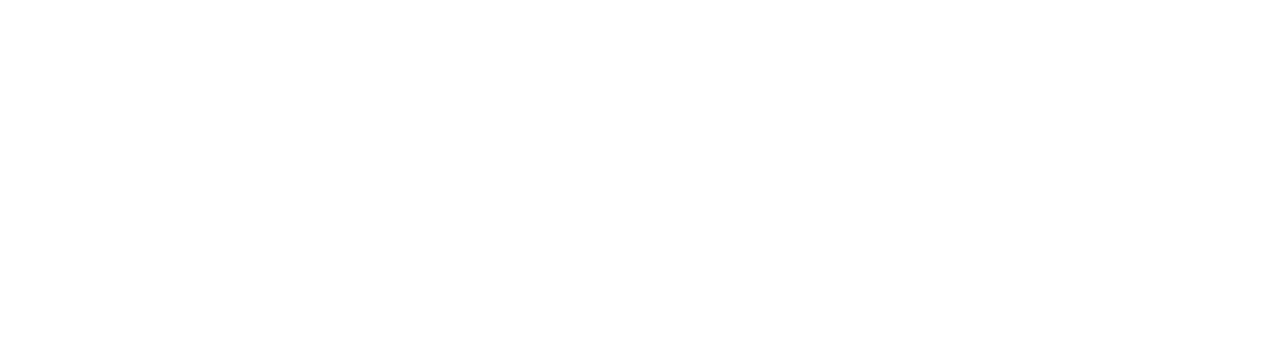
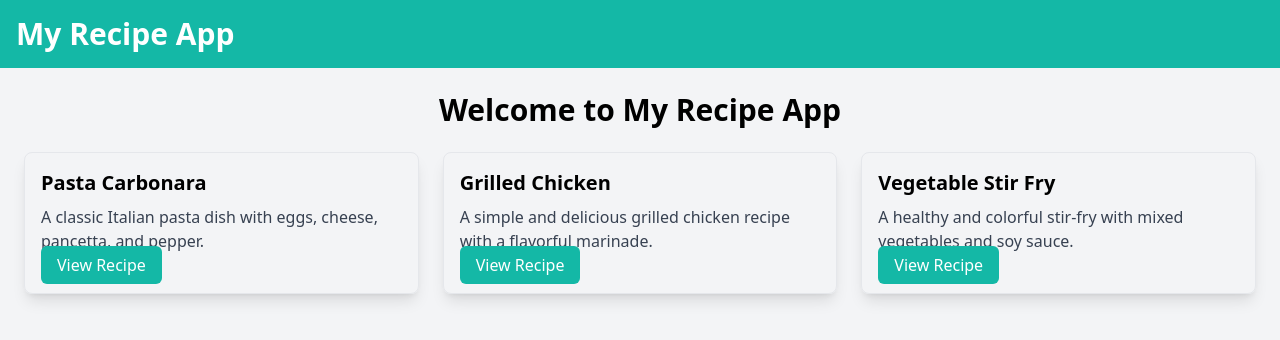
Before and after one commit to Pum2A/Foodify, a Next.js app: page / in a window 1280 px wide. Shown: the top 340 px of the page. Built offline with nearby package versions, Linux system fonts and the light colour scheme.

Commit message:
simple components, pages and layout

```diff
--- a/app/components/Header.tsx
+++ b/app/components/Header.tsx
@@ -0,0 +1,9 @@
+const Header = () => {
+    return (
+      <header className="bg-teal-500 text-white p-4">
+        <h1 className="text-3xl font-bold">My Recipe App</h1>
+      </header>
+    );
+  };
+
+  export default Header;
--- a/app/components/IngredientSelector.tsx
+++ b/app/components/IngredientSelector.tsx
@@ -0,0 +1,17 @@
+const IngredientSelector = ({ ingredients, onSelect }: { ingredients: string[], onSelect: (ingredient: string) => void }) => {
+    return (
+      <select
+        onChange={(e) => onSelect(e.target.value)}
+        className="p-2 border border-gray-300 rounded-md"
+      >
+        <option value="">Select an ingredient</option>
+        {ingredients.map((ingredient) => (
+          <option key={ingredient} value={ingredient}>
+            {ingredient}
+          </option>
+        ))}
+      </select>
+    );
+  };
+
+  export default IngredientSelector;
--- a/app/components/RecipeCard.tsx
+++ b/app/components/RecipeCard.tsx
@@ -0,0 +1,22 @@
+// components/RecipeCard.tsx
+
+import Link from 'next/link';
+
+const RecipeCard = ({ title, description }: { title: string, description: string }) => {
+  // Formatowanie tytułu przepisu do przyjaznej URL (np. "Pasta Carbonara" -> "pasta-carbonara")
+  const formattedTitle = title.toLowerCase().replace(' ', '-');
+
+  return (
+    <div className="border border-gray-200 rounded-lg p-4 mb-4 shadow-lg">
+      <h2 className="text-xl font-semibold">{title}</h2>
+      <p className="mt-2 text-gray-700">{description}</p>
+      <Link
+        href={`/recipe/${formattedTitle}`}  // Dynamiczny link do strony przepisu
+        className="mt-4 bg-teal-500 text-white py-2 px-4 rounded-md hover:bg-teal-600">
+        View Recipe
+      </Link>
+    </div>
+  );
+};
+
+export default RecipeCard;
--- a/app/layout.tsx
+++ b/app/layout.tsx
@@ -1,17 +1,7 @@
 import type { Metadata } from "next";
-import localFont from "next/font/local";
 import "./globals.css";
+import Header from "./components/Header";
 
-const geistSans = localFont({
-  src: "./fonts/GeistVF.woff",
-  variable: "--font-geist-sans",
-  weight: "100 900",
-});
-const geistMono = localFont({
-  src: "./fonts/GeistMonoVF.woff",
-  variable: "--font-geist-mono",
-  weight: "100 900",
-});
 
 export const metadata: Metadata = {
   title: "Create Next App",
@@ -26,8 +16,8 @@
   return (
     <html lang="en">
       <body
-        className={`${geistSans.variable} ${geistMono.variable} antialiased`}
       >
+         <Header />
         {children}
       </body>
     </html>
--- a/app/page.tsx
+++ b/app/page.tsx
@@ -1,5 +1,17 @@
-import Image from "next/image";
+import RecipeCard from "./components/RecipeCard";
+const Home = () => {
+  return (
+    <div className="min-h-screen bg-gray-100 p-6">
+      <h1 className="text-3xl font-bold text-center mb-6">Welcome to My Recipe App</h1>
 
-export default function Home() {
+      {/* Wstawienie komponentów, np. RecipeCard */}
+      <div className="grid grid-cols-1 sm:grid-cols-2 md:grid-cols-3 gap-6">
+        <RecipeCard title="Pasta Carbonara" description="A classic Italian pasta dish with eggs, cheese, pancetta, and pepper." />
+        <RecipeCard title="Grilled Chicken" description="A simple and delicious grilled chicken recipe with a flavorful marinade." />
+        <RecipeCard title="Vegetable Stir Fry" description="A healthy and colorful stir-fry with mixed vegetables and soy sauce." />
+      </div>
+    </div>
+  );
+};
 
-}
+export default Home;
--- a/app/pages/favorites.tsx
+++ b/app/pages/favorites.tsx
@@ -0,0 +1,9 @@
+const Favorites = () => {
+  return (
+    <div className="min-h-screen bg-white p-6">
+      <h1 className="text-3xl font-bold text-center">Your Favorite Recipes</h1>
+    </div>
+  );
+};
+
+export default Favorites;
--- a/app/pages/index.tsx
+++ b/app/pages/index.tsx
@@ -0,0 +1,32 @@
+import Header from '../components/Header';
+import RecipeCard from '../components/RecipeCard';
+import IngredientSelector from '../components/IngredientSelector';
+
+const Home = () => {
+  const recipes = [
+    { title: 'Pasta', description: 'Delicious pasta with tomato sauce' },
+    { title: 'Pizza', description: 'Tasty pizza with cheese and pepperoni' },
+  ];
+
+  const ingredients = ['Tomato', 'Cheese', 'Pepperoni', 'Garlic', 'Olive Oil'];
+
+  const handleIngredientSelect = (ingredient: string) => {
+    console.log(`Selected ingredient: ${ingredient}`);
+  };
+
+  return (
+    <div className="space-y-4">
+      <Header />
+      <div className="p-4">
+        <IngredientSelector ingredients={ingredients} onSelect={handleIngredientSelect} />
+        <div className="mt-4 space-y-4">
+          {recipes.map((recipe) => (
+            <RecipeCard key={recipe.title} title={recipe.title} description={recipe.description} />
+          ))}
+        </div>
+      </div>
+    </div>
+  );
+};
+
+export default Home;
--- a/app/pages/recipe.tsx
+++ b/app/pages/recipe.tsx
@@ -0,0 +1,12 @@
+import { Box, Heading, Text } from "@chakra-ui/react";
+
+const RecipeDetails = () => {
+  return (
+    <Box p={4}>
+      <Heading as="h2">Recipe Name</Heading>
+      <Text mt={2}>Detailed recipe information goes here.</Text>
+    </Box>
+  );
+};
+
+export default RecipeDetails;
--- /dev/null
+++ b/app/recipe/[recipeName]/page.tsx
@@ -0,0 +1,23 @@
+
+
+'use client';
+
+import { useParams, useRouter } from 'next/navigation';
+
+const RecipeDetails = () => {
+  const router = useRouter();
+  const { recipeName } = useParams();
+
+  const formattedTitle = typeof recipeName === 'string' ? recipeName.replace('-', ' ') : '';
+
+  return (
+    <div className="min-h-screen bg-white p-6">
+      <h1 className="text-3xl font-bold">
+        {formattedTitle} Recipe
+      </h1>
+      <p className="mt-4">Details of {formattedTitle} recipe will be here.</p>
+    </div>
+  );
+};
+
+export default RecipeDetails;
--- /dev/null
+++ b/postcss.config.js
@@ -0,0 +1,6 @@
+module.exports = {
+  plugins: {
+    tailwindcss: {},
+    autoprefixer: {},
+  },
+}
```
Also changed, not shown: package.json (+9 -4 lines), app/pages/_app.tsx (added), 1 other file (tests, documents, lock files or other folders).
